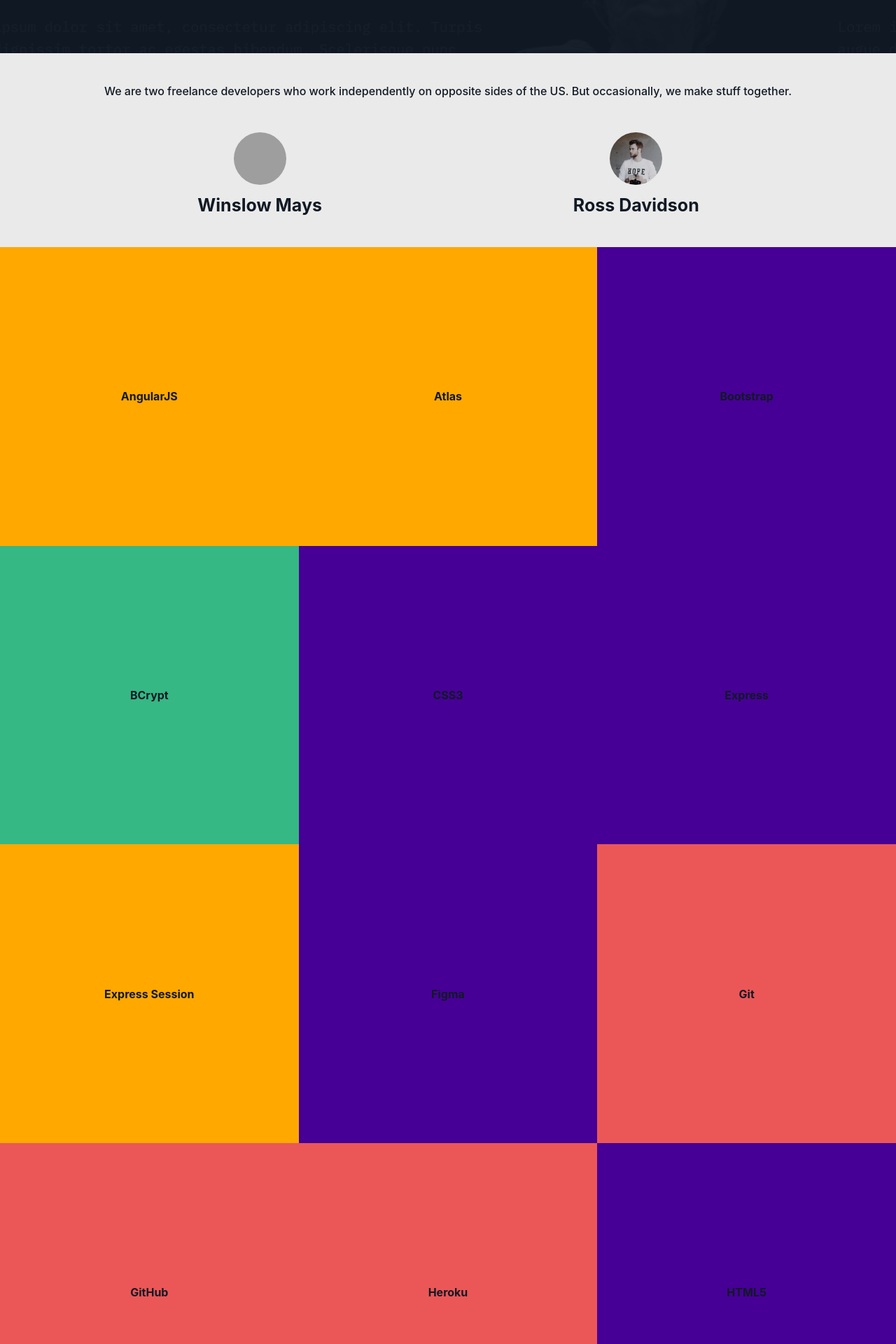
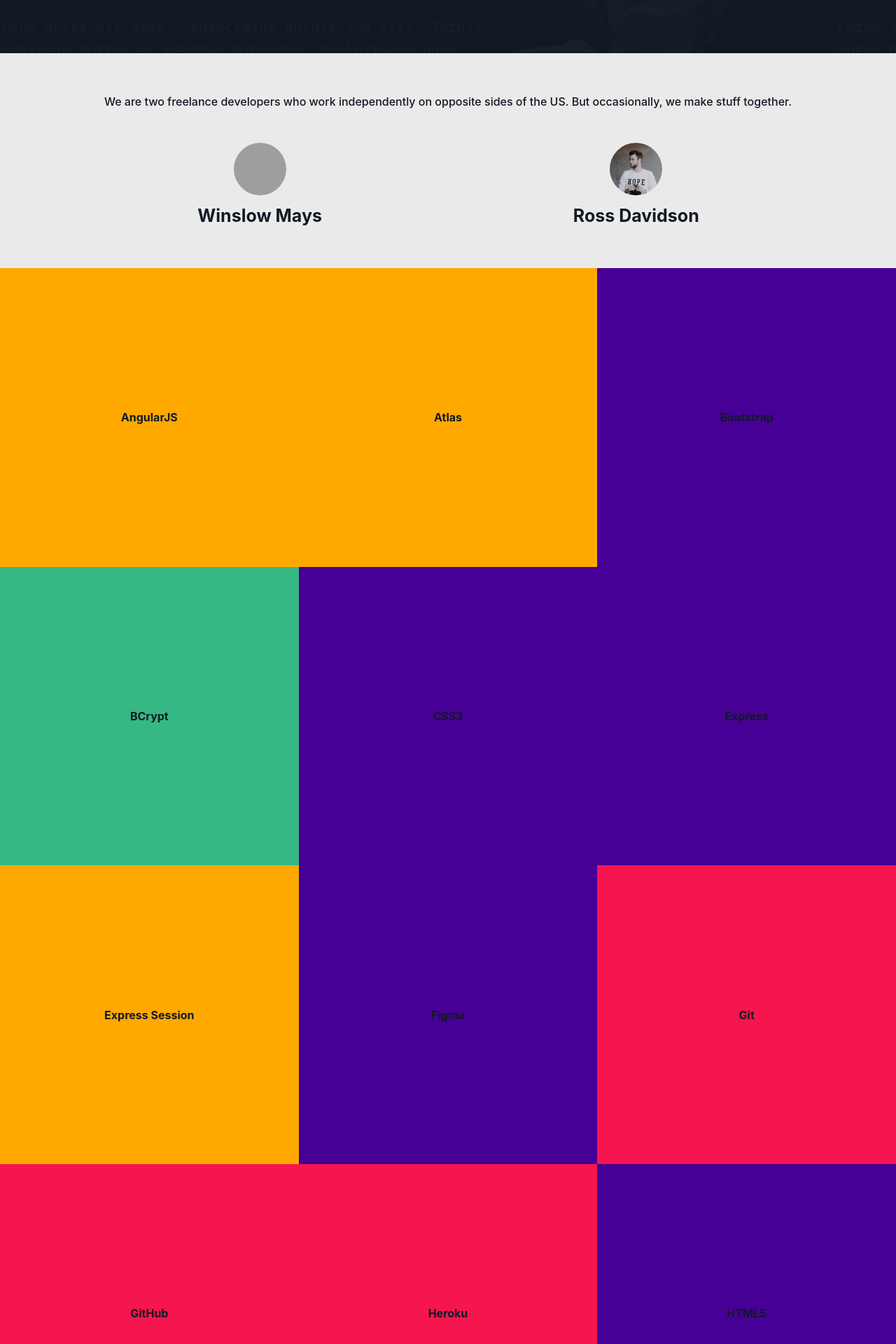
Before and after one commit to winslowdev/lighterfluid, a React (Create React App) app: page / in a window 1280 px wide. Shown: the part 420-2340 px from the top of the page at 70% size. Built offline with nearby package versions, Linux system fonts and the light colour scheme; grey boxes are pictures that could not be loaded.

Commit message:
moved randomize function to Functions

```diff
--- a/src/Functions.js
+++ b/src/Functions.js
@@ -21,3 +21,23 @@
     highlightedPhrase.join('')
     return highlightedPhrase
 }
+
+// ============================== RANDOMIZE
+// ============================== RANDOMIZE
+
+export const randomize = (array) => {
+    let currentIndex = array.length
+    let temporaryValue;
+    let randomIndex;
+
+    while (0 !== currentIndex) {
+        randomIndex = Math.floor(Math.random() * currentIndex);
+        currentIndex -= 1;
+
+        temporaryValue = array[currentIndex];
+        array[currentIndex] = array[randomIndex];
+        array[randomIndex] = temporaryValue;
+    }
+
+    return array[randomIndex]
+}
--- a/src/components/Home.js
+++ b/src/components/Home.js
@@ -3,7 +3,7 @@
 
 import React, { useState, useEffect } from 'react'
 import { Link } from 'react-router-dom'
-import { highlightPunctuation } from '../Functions'
+import { highlightPunctuation, randomize } from '../Functions'
 import { concepts, humans } from '../Images'
 
 
@@ -11,7 +11,7 @@
 // ============================== HOMEPAGE
 
 export function Home() {
-    let coral = "#eb5757"
+    let coral = "#F5154F"
     let driftwoodpurple = "#460096"
     let goldensun = "#ffa800"
     let mojito = "#35b883"
@@ -24,23 +24,6 @@
 
     function determineSkillSquareHeight() {
         setSkillSquareHeight(window.innerWidth / 3)
-    }
-
-    function randomize(array) {
-        let currentIndex = array.length
-        let temporaryValue;
-        let randomIndex;
-
-        while (0 !== currentIndex) {
-            randomIndex = Math.floor(Math.random() * currentIndex);
-            currentIndex -= 1;
-
-            temporaryValue = array[currentIndex];
-            array[currentIndex] = array[randomIndex];
-            array[randomIndex] = temporaryValue;
-        }
-
-        return array[randomIndex]
     }
 
     useEffect(() => {
--- a/src/css/index.css
+++ b/src/css/index.css
@@ -31,7 +31,7 @@
 
     /* COLORS */
     --beachfoam: #797d83;
-    --coral: #eb5757;
+    --coral: #F5154F;
     --goldensun: #ffa800;
     --mojito: #35b883;
     --oceandark: #111925;
@@ -96,7 +96,6 @@
 
 .project-spotlight {
     height: 330px;
-    margin-bottom: 45px;
     width: 100%;
     z-index: 100;
 }
@@ -129,7 +128,7 @@
 /* ============================== HOME — ABOUT US */
 
 .about-us {
-    margin-bottom: 45px;
+    margin: 60px auto;
 }
 
 .about-us h6 {
```
Also changed, not shown: src/universals/Functions.js (+0 -16 lines).
